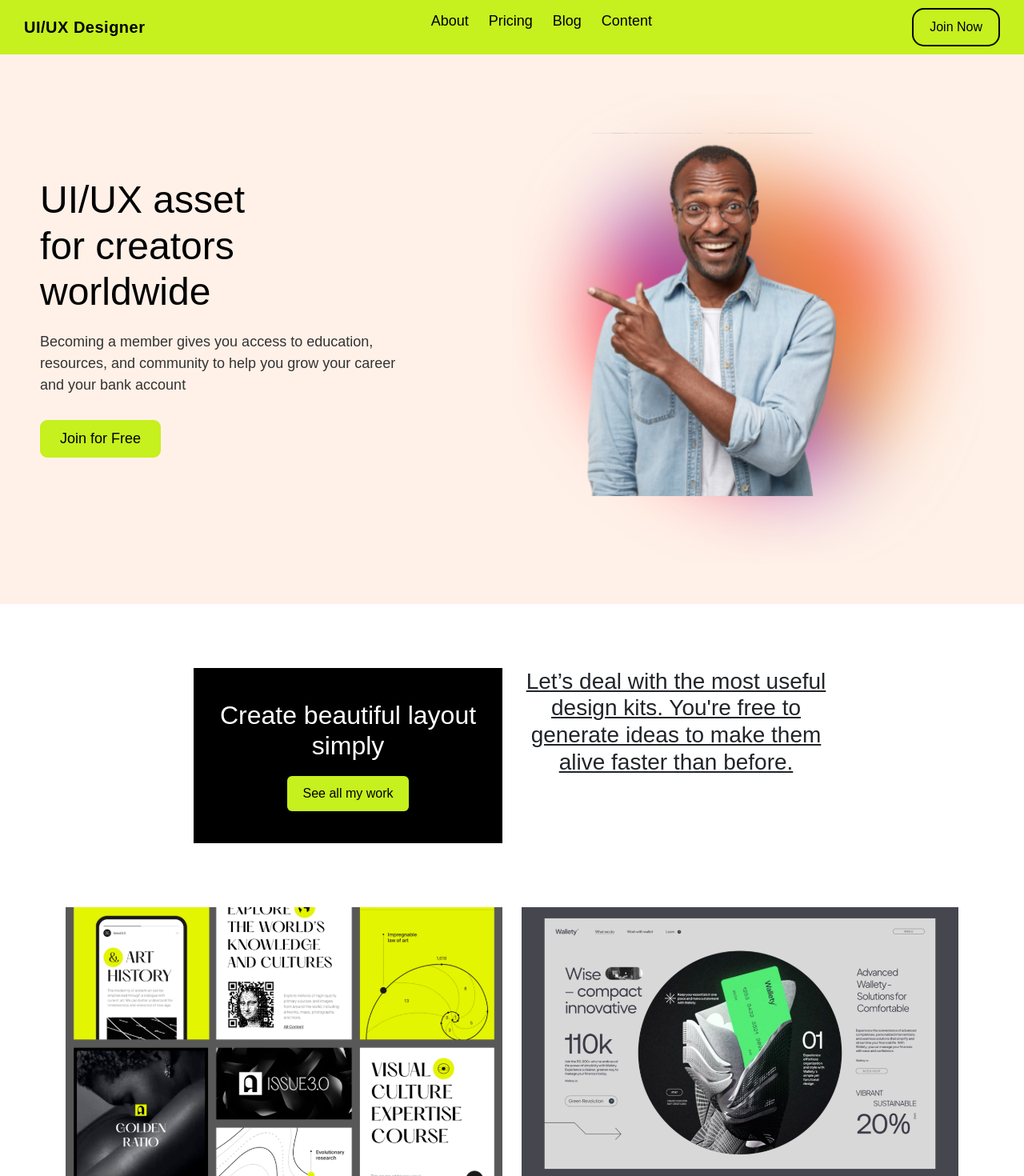
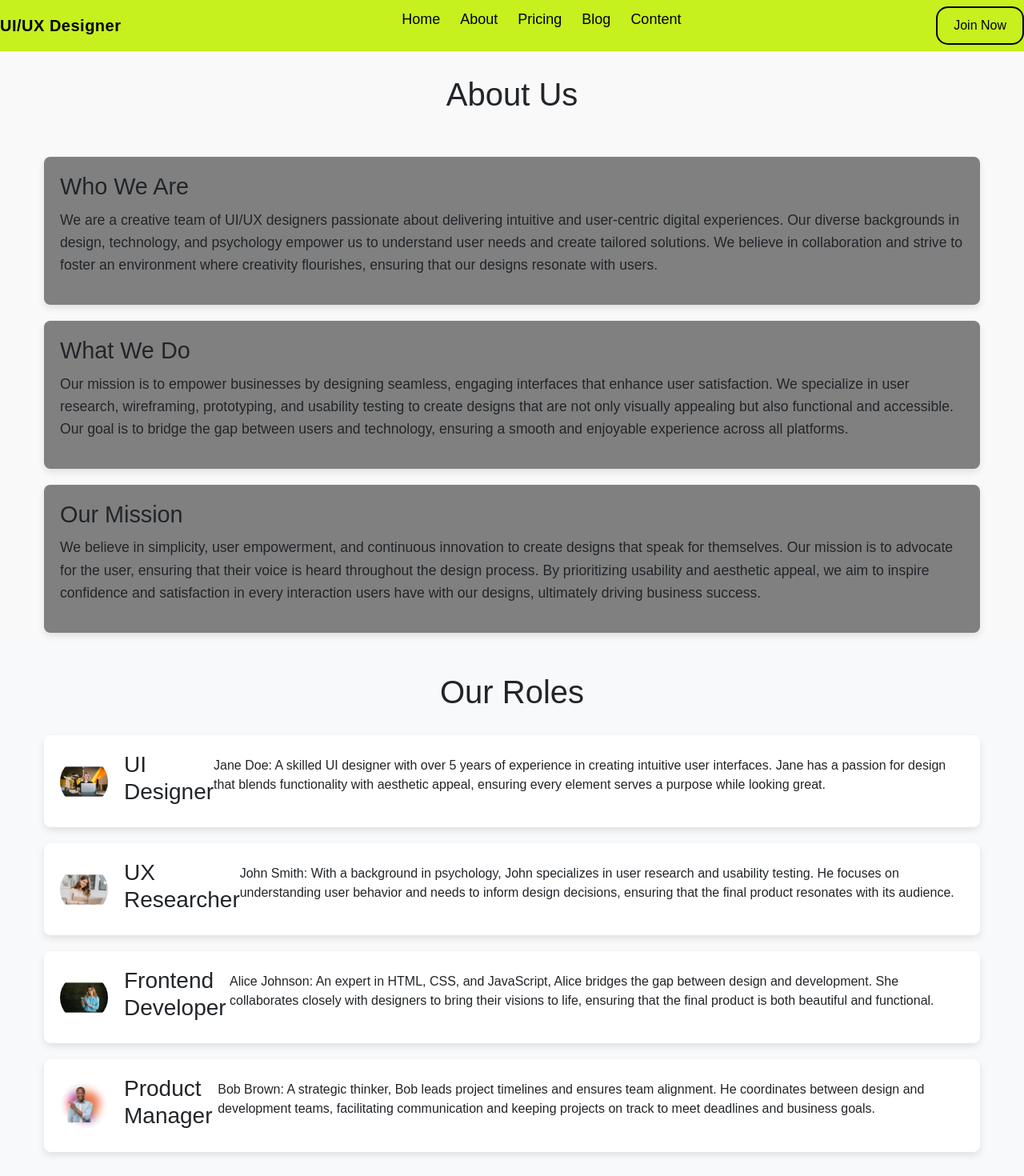
Before and after one commit to Anidisam/ux-designer, a React (Vite) app: page /about in a window 1280 px wide. Shown: the top 1470 px of the page at 80% size. Built offline with nearby package versions, Linux system fonts and the light colour scheme.

Commit message:
worked on the about page

```diff
--- a/index.html
+++ b/index.html
@@ -2,7 +2,7 @@
 <html lang="en">
   <head>
     <meta charset="UTF-8" />
-  <link rel="icon" href="/public/lion logo.png">
+  <link rel="icon" href="/lion logo.png">
     <meta name="viewport" content="width=device-width, initial-scale=1.0" />
     <title>UI/UX Designer</title>
     <link
--- a/package.json
+++ b/package.json
@@ -14,7 +14,8 @@
     "bootstrap": "^5.3.3",
     "react": "^18.3.1",
     "react-bootstrap": "^2.10.5",
-    "react-dom": "^18.3.1"
+    "react-dom": "^18.3.1",
+    "react-router-dom": "^6.27.0"
   },
   "devDependencies": {
     "@eslint/js": "^9.9.0",
--- a/src/App.jsx
+++ b/src/App.jsx
@@ -1,5 +1,4 @@
-import { useState } from "react";
-import "bootstrap/dist/css/bootstrap.min.css";
+import { BrowserRouter as Router, Route, Routes } from "react-router-dom";
 import Navbar from "./components/Navbar";
 import Hero from "./components/Hero";
 import Prototyping from "./components/Prototyping";
@@ -8,11 +7,11 @@ import Idea from "./components/Idea";
 import Friends from "./components/Friends";
 import Article from "./components/Article";
 import Footer from "./components/Footer";
+import About from "./components/About"; // Your About component
 
-function App() {
+function Home() {
   return (
     <>
-      <Navbar />
       <Hero />
       <Prototyping />
       <Teaching />
@@ -24,4 +23,16 @@ function App() {
   );
 }
 
+function App() {
+  return (
+    <Router>
+      <Navbar />
+      <Routes>
+        <Route path="/" element={<Home />} /> {/* Home route */}
+        <Route path="/about" element={<About />} /> {/* About page route */}
+      </Routes>
+    </Router>
+  );
+}
+
 export default App;
--- /dev/null
+++ b/src/assets/css/about.css
@@ -0,0 +1,85 @@
+.about-us {
+  padding-top: 30px;
+  background-color: #f9f9f9;
+}
+
+.about-us .container {
+  max-width: 1200px;
+  margin: 0 auto;
+  padding: 0 15px;
+}
+
+.about-us h2 {
+  text-align: center;
+  margin-bottom: 30px;
+  font-size: 2.5em;
+}
+
+.about-content {
+  display: flex;
+  flex-direction: column;
+  gap: 20px;
+}
+
+.about-item {
+  background: gray;
+  padding: 20px;
+  border-radius: 8px;
+  box-shadow: 0 4px 8px rgba(0, 0, 0, 0.1);
+}
+
+.about-item h3 {
+  margin-bottom: 10px;
+  font-size: 1.8em;
+}
+
+.about-item p {
+  font-size: 1.1em;
+  line-height: 1.6;
+}
+
+
+.our-roles {
+  padding: 50px 0;
+  background-color: #f8f9fa;
+}
+
+.our-roles .container {
+  max-width: 1200px;
+  margin: 0 auto;
+  padding: 0 15px;
+}
+
+.our-roles h2 {
+  text-align: center;
+  margin-bottom: 30px;
+  font-size: 2.5em;
+}
+
+.roles-content {
+  display: flex;
+  flex-direction: column;
+  gap: 20px;
+}
+
+.role-item {
+  display: flex;
+  align-items: center; /* Aligns the avatar and text vertically */
+  background: white;
+  padding: 20px;
+  border-radius: 8px;
+  box-shadow: 0 4px 8px rgba(0, 0, 0, 0.1);
+}
+
+.role-item .avatar {
+  width: 60px; /* Set a fixed width for avatars */
+  height: 60px; /* Set a fixed height for avatars */
+  border-radius: 50%; /* Makes the avatar circular */
+  margin-right: 20px; /* Space between avatar and text */
+}
+
+.roles-content {
+  display: flex;
+  flex-direction: column;
+  gap: 20px;
+}
--- /dev/null
+++ b/src/components/About.jsx
@@ -0,0 +1,124 @@
+import React from "react";
+import "../assets/css/about.css";
+import avater from "../assets/image/girl1.svg";
+import avater2 from "../assets/image/girl2.svg";
+import avater3 from "../assets/image/girl3.svg";
+import avater4 from "../assets/image/hero-image.svg";
+
+const About = () => {
+  return (
+    <div>
+      <section className="about-us">
+        <div className="container">
+          <h2>About Us</h2>
+          <br />
+          <div className="about-content">
+            <div className="about-item">
+              <h3>Who We Are</h3>
+              <p>
+                We are a creative team of UI/UX designers passionate about
+                delivering intuitive and user-centric digital experiences. Our
+                diverse backgrounds in design, technology, and psychology
+                empower us to understand user needs and create tailored
+                solutions. We believe in collaboration and strive to foster an
+                environment where creativity flourishes, ensuring that our
+                designs resonate with users.
+              </p>
+            </div>
+            <div className="about-item">
+              <h3>What We Do</h3>
+              <p>
+                Our mission is to empower businesses by designing seamless,
+                engaging interfaces that enhance user satisfaction. We
+                specialize in user research, wireframing, prototyping, and
+                usability testing to create designs that are not only visually
+                appealing but also functional and accessible. Our goal is to
+                bridge the gap between users and technology, ensuring a smooth
+                and enjoyable experience across all platforms.
+              </p>
+            </div>
+            <div className="about-item">
+              <h3>Our Mission</h3>
+              <p>
+                We believe in simplicity, user empowerment, and continuous
+                innovation to create designs that speak for themselves. Our
+                mission is to advocate for the user, ensuring that their voice
+                is heard throughout the design process. By prioritizing
+                usability and aesthetic appeal, we aim to inspire confidence and
+                satisfaction in every interaction users have with our designs,
+                ultimately driving business success.
+              </p>
+            </div>
+          </div>
+        </div>
+      </section>
+
+      <section id="our-roles" className="our-roles">
+        <div className="container">
+          <h2>Our Roles</h2>
+          <div className="roles-content">
+            <div className="role-item">
+              <img
+                src={avater}
+                alt="Jane Doe"
+                className="avatar"
+              />
+              <h3>UI Designer</h3>
+              <p>
+                Jane Doe: A skilled UI designer with over 5 years of experience
+                in creating intuitive user interfaces. Jane has a passion for
+                design that blends functionality with aesthetic appeal, ensuring
+                every element serves a purpose while looking great.
+              </p>
+            </div>
+            <div className="role-item">
+              <img
+                src={avater2}
+                alt="John Smith"
+                className="avatar"
+              />
+              <h3>UX Researcher</h3>
+              <p>
+                John Smith: With a background in psychology, John specializes in
+                user research and usability testing. He focuses on understanding
+                user behavior and needs to inform design decisions, ensuring
+                that the final product resonates with its audience.
+              </p>
+            </div>
+            <div className="role-item">
+              <img
+                src={avater3}
+                alt="Alice Johnson"
+                className="avatar"
+              />
+              <h3>Frontend Developer</h3>
+              <p>
+                Alice Johnson: An expert in HTML, CSS, and JavaScript, Alice
+                bridges the gap between design and development. She collaborates
+                closely with designers to bring their visions to life, ensuring
+                that the final product is both beautiful and functional.
+              </p>
+            </div>
+            <div className="role-item">
+              <img
+                src={avater4}
+                alt="Bob Brown"
+                className="avatar"
+              />
+              <h3>Product Manager</h3>
+              <p>
+                Bob Brown: A strategic thinker, Bob leads project timelines and
+                ensures team alignment. He coordinates between design and
+                development teams, facilitating communication and keeping
+                projects on track to meet deadlines and business goals.
+              </p>
+            </div>
+          </div>
+        </div>
+      </section>
+      {/* End of Our Roles Section */}
+    </div>
+  );
+};
+
+export default About;
--- a/src/components/Navbar.jsx
+++ b/src/components/Navbar.jsx
@@ -1,3 +1,4 @@
+import { Link } from "react-router-dom";
 import React, { useState } from "react";
 import "../assets/css/navbar.css";
 
@@ -13,7 +14,10 @@ const Navbar = () => {
       <div className="logo">UI/UX Designer</div>
       <ul className={`nav-links ${isMobileMenuOpen ? "mobile-menu-open" : ""}`}>
         <li>
-          <a href="#about">About</a>
+          <Link to="/">Home</Link> {/* Home link */}
+        </li>
+        <li>
+          <Link to="/about">About</Link> {/* About link */}
         </li>
         <li>
           <a href="#pricing">Pricing</a>
```
Also changed, not shown: src/components/Home.jsx (added, +25 -0 lines), 1 other file (tests, documents, lock files or other folders).
